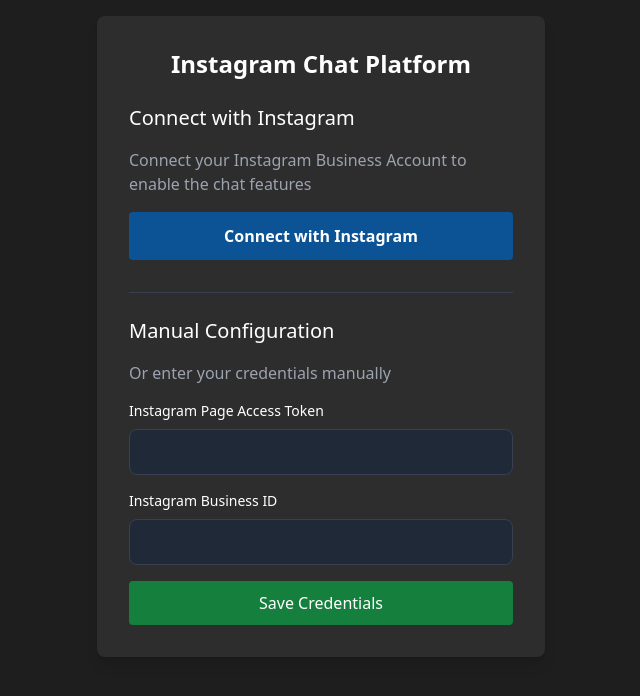
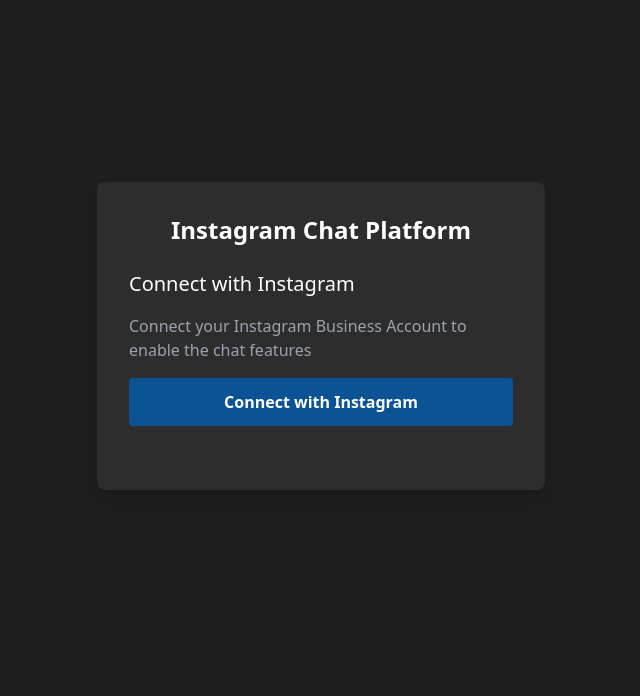
Before and after one commit to pedrobergaglio/ai-chatbot-sales-platform, a Flask app: page /instagram-login in a window 1280 px wide. Shown: the part 40-736 px from the top of the page, without its empty margins (319-959 px from the left). Run offline with Flask 3, Linux system fonts and the light colour scheme; the visitor is signed in with stand-in values (Sample User, id 1); some libraries are stand-ins or nearby versions.

Commit message:
instagram manual login out

```diff
--- a/templates/instagram-login.html
+++ b/templates/instagram-login.html
@@ -15,7 +15,7 @@
             </a>
         </div>
 
-        <div class="border-t border-gray-700 pt-6">
+        <!-- <div class="border-t border-gray-700 pt-6">
             <h2 class="text-xl mb-4">Manual Configuration</h2>
             <p class="text-gray-400 mb-4">Or enter your credentials manually</p>
 
@@ -34,7 +34,7 @@
                     Save Credentials
                 </button>
             </form>
-        </div>
+        </div> -->
     </div>
 </div>
 {% endblock %}
```
